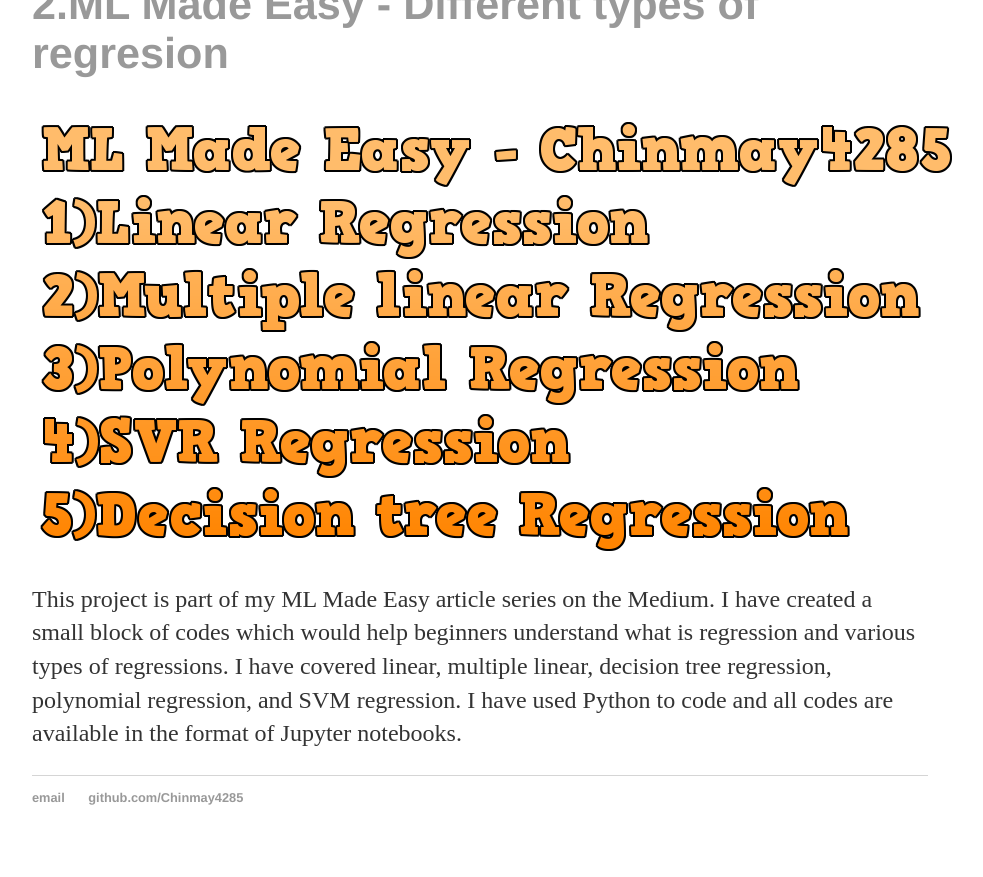
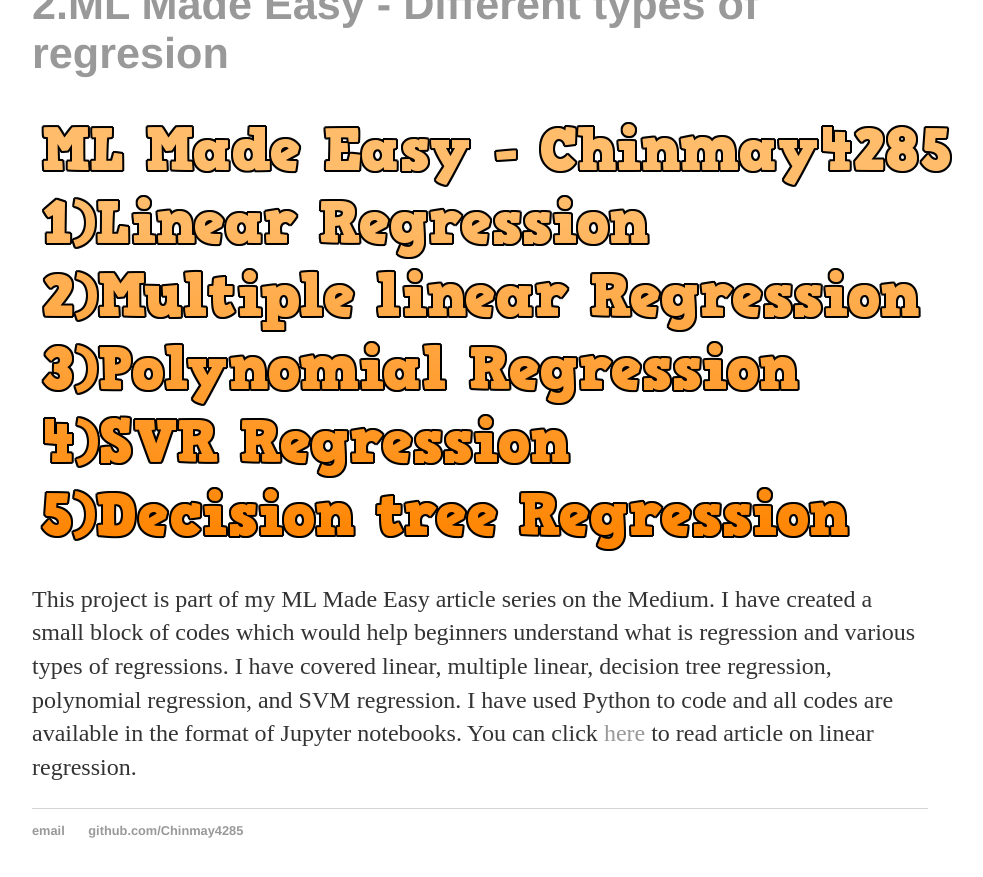
Before and after one commit to Chinmay4285/Chinmay4285.github.io, a Jekyll site: the page built from index.html, in a window 1280 px wide and 900 px high, scrolled down 1276 px. Shown: the top 877 px of the window, without its empty margins (160-1143 px from the left). Built offline with Jekyll 4.4.1, drawn with Linux system fonts in a browser that asks for light colours.

Commit message:
Update index.html

```diff
--- a/index.html
+++ b/index.html
@@ -19,5 +19,5 @@
 			<img src="{{site.url}}/Images/Regression.png" style="display: block; margin: auto;"/>
 			<p>This project is part of my ML Made Easy article series on the Medium. I have created a small block of codes which would help beginners understand what is
 			regression and various types of regressions. I have covered linear, multiple linear, decision tree regression, polynomial regression, and SVM regression. I have used Python to code and
-			all codes are available in the format of Jupyter notebooks.</p>
+			all codes are available in the format of Jupyter notebooks. You can click <a href="https://medium.com/intel-student-ambassadors/machine-learning-made-easy-linear-regression-an-intuition-b4e7b1315590" target="_blank">here</a> to read article on linear regression.</p>
 		</div>
```
